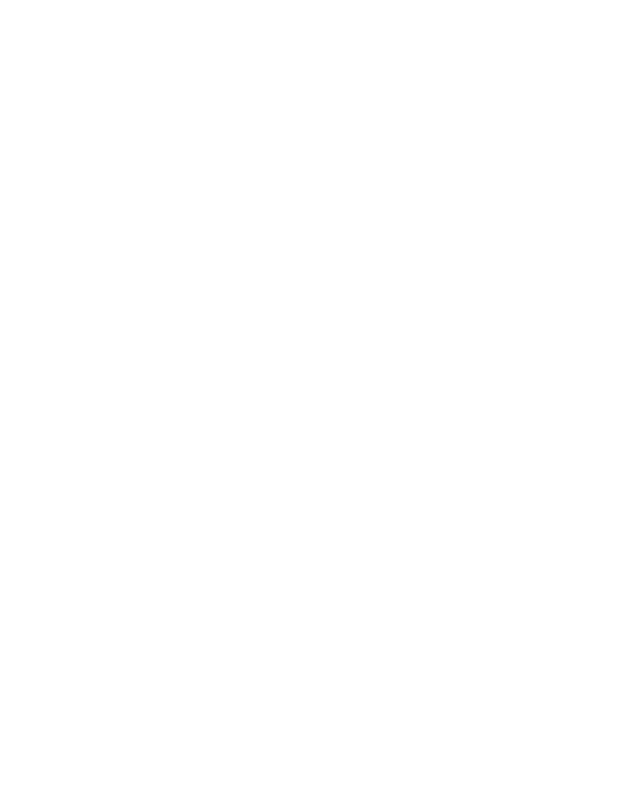
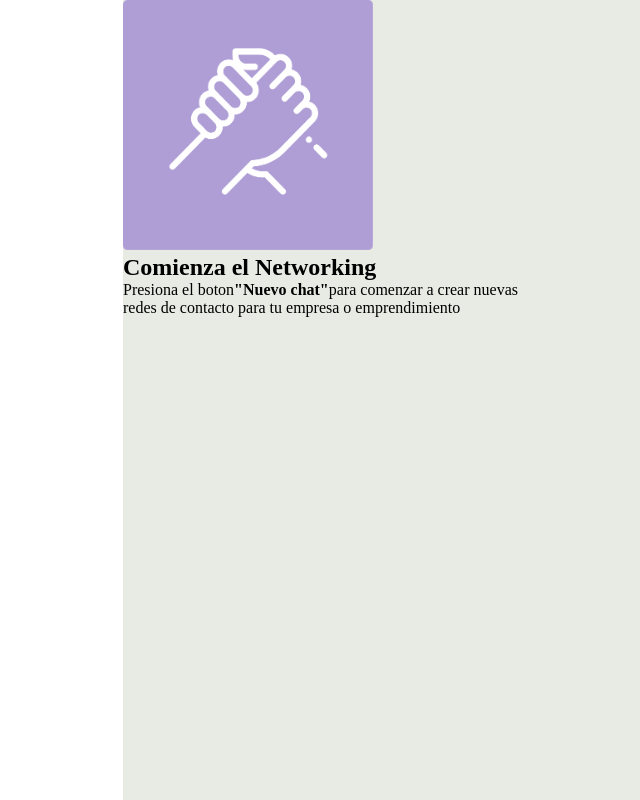
Before and after one commit to LeonardoCarmonaMartinez/desafio-flexbox, a plain HTML site: page index.html in a window 1280 px wide. Shown: the whole page, without its empty margins (197-837 px from the left). Drawn offline with Linux system fonts and the light colour scheme.

Commit message:
archivos base y style

```diff
--- a/assets/css/style.css
+++ b/assets/css/style.css
@@ -0,0 +1,24 @@
+*{
+    margin: 0%;
+    border: 0ch;
+}
+
+.messages{
+    display: flex;
+}
+
+.contact{
+    width: 25%;
+    min-height: 100vh;
+}
+
+.contents{
+    width: 75%;
+    min-height: 100vh;
+    background-color: #e8ebe4;
+}
+
+.contents img{
+    width: 250px;
+    height: 250px;
+}
--- a/index.html
+++ b/index.html
@@ -7,7 +7,16 @@
     <title>Document</title>
     <link rel="stylesheet" href="assets/css/style.css">
 </head>
-<body>
+<body class="messages">
+    <section class="contact">
+
+    </section>
+    <section class="contents">
+        <img src="./assets/img/hand.png" alt="logo">
+        <h1>Comienza el Networking</h1>
+        <p>Presiona el boton<strong>"Nuevo chat"</strong>para comenzar a crear nuevas<br>redes de contacto para tu empresa o emprendimiento</p>
+
+    </section>
 
 </body>
 </html>
```
Also changed, not shown: assets/img/Screen Shot 2018-11-28 at 15.27.14.jpg (added), assets/img/Screen Shot 2018-11-28 at 15.28.04.jpg (added), assets/img/Screen Shot 2018-11-28 at 15.28.30.jpg (added), assets/img/Screen Shot 2018-11-28 at 15.30.34.jpg (added), assets/img/Screen Shot 2018-11-28 at 15.30.54.jpg (added), assets/img/Screen Shot 2018-11-28 at 15.31.09.jpg (added), assets/img/Screen Shot 2018-11-28 at 15.32.16.jpg (added), assets/img/Screen Shot 2018-11-28 at 15.32.44.jpg (added), assets/img/hand.png (added), assets/img/maria.jpg (added).
